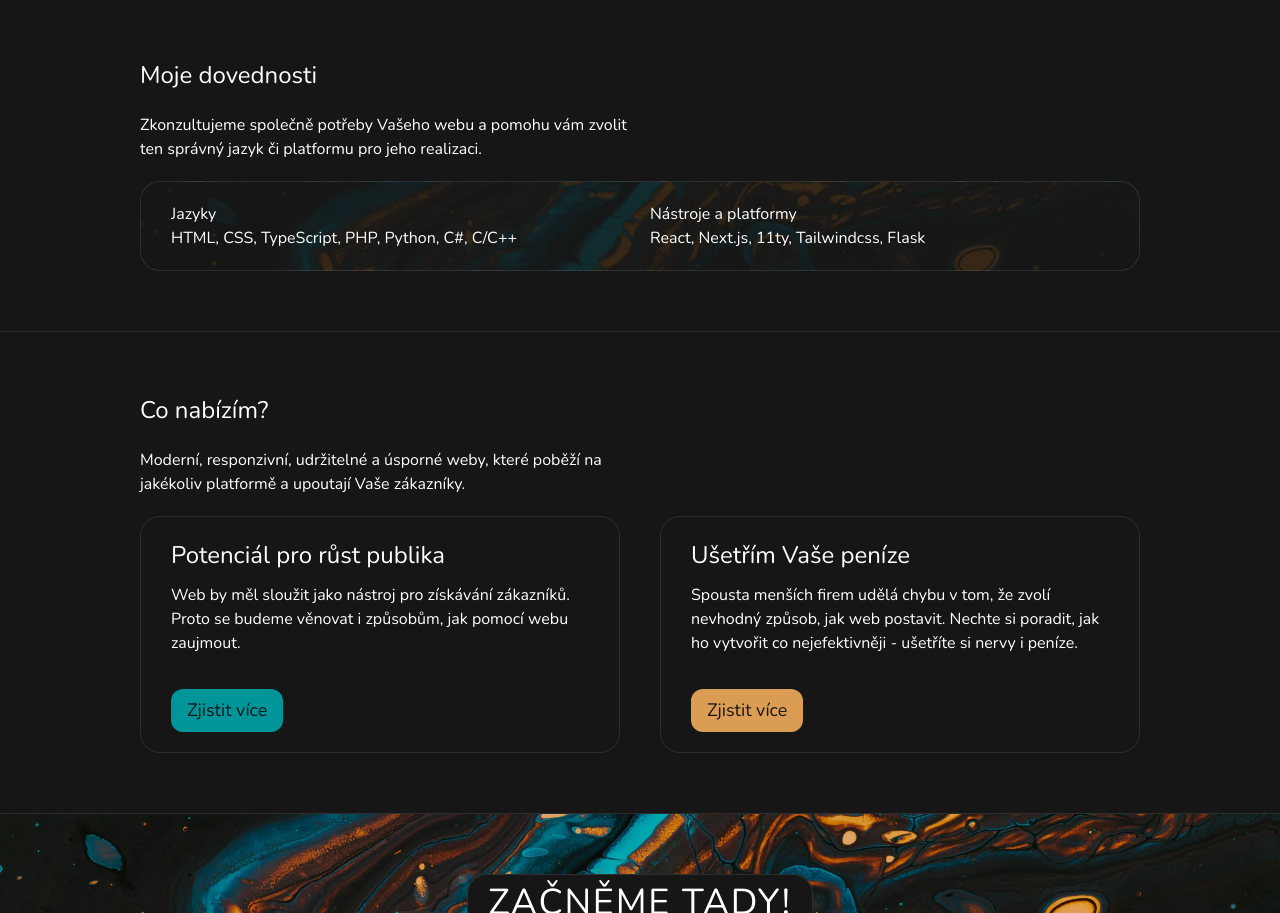
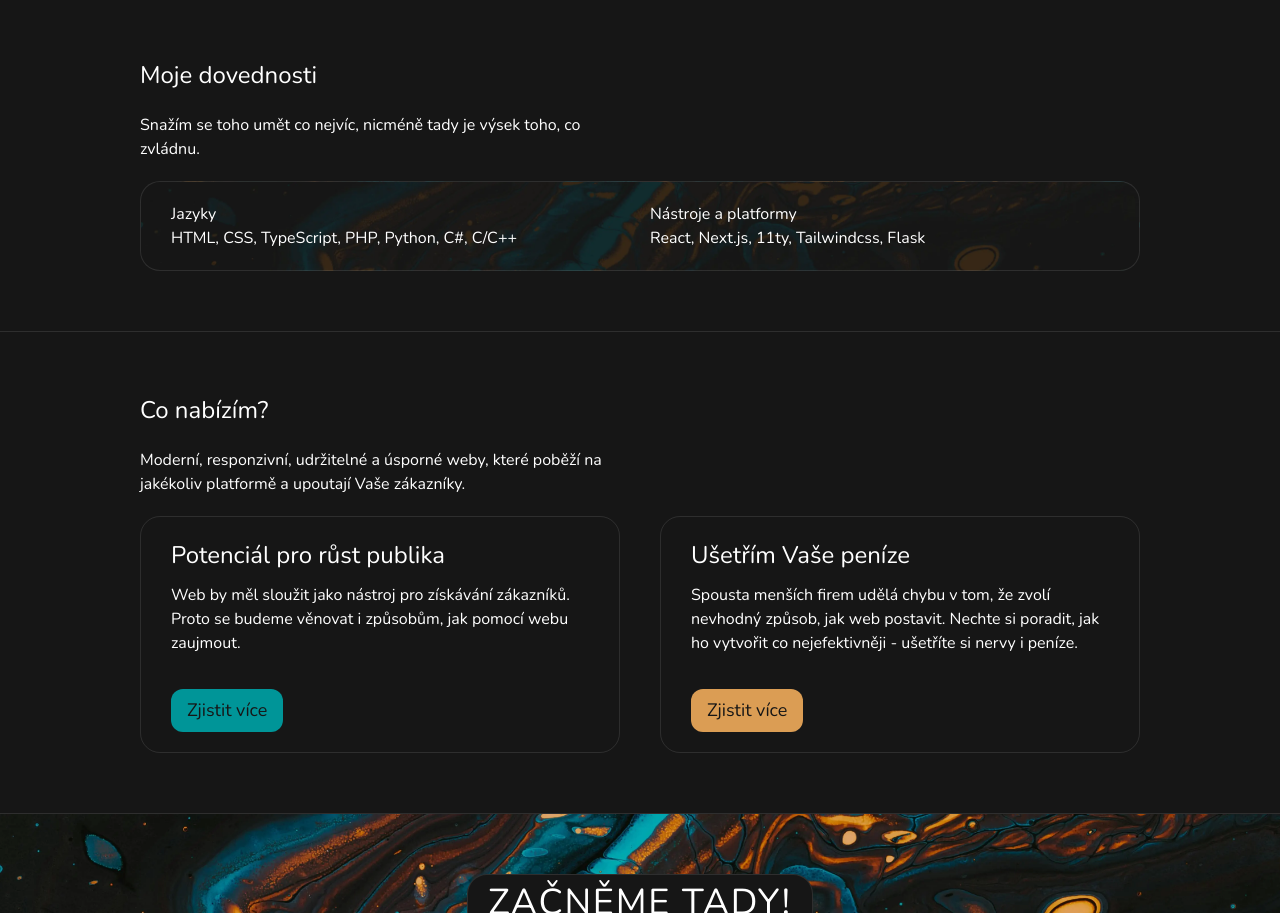
Before and after one commit to jpanzen/panzenberger-cz, an Eleventy site: page src/index.njk in a window 1280 px wide. Shown: the part 1351-2264 px from the top of the page. Built offline with nearby package versions, Linux system fonts and the light colour scheme; Eleventy itself is replaced by a stand-in of ours; files that its build step writes are made by us from their sources.

Commit message:
dalsi uprava haha

```diff
--- a/src/index.njk
+++ b/src/index.njk
@@ -75,7 +75,7 @@ layout: "base.njk"
 <div class="flex flex-col items-center px-[20px] md:px-[40px] py-[60px] border-b-[1px] border-white10" id="skills">
     <div class="flex flex-col gap-[20px] w-[1000px] max-w-full">
         <h2 class="text-[24px]">Moje dovednosti</h2>
-        <p class="md:w-[50%]">Zkonzultujeme společně potřeby Vašeho webu a pomohu vám zvolit ten správný jazyk či platformu pro jeho realizaci.</p>
+        <p class="md:w-[50%]">Snažím se toho umět co nejvíc, nicméně tady je výsek toho, co zvládnu.</p>
         <div class="border-[1px] border-white10 rounded-[20px] px-[30px] py-[20px] gap-[20px] grid grid-cols-1 md:grid-cols-2" style="background-image: url(/assets/colors-czerwinski-dimm.webp); background-size: cover;">
             <div>
                 <h3>Jazyky</h3>
```
Also changed, not shown: docs/index.html.
